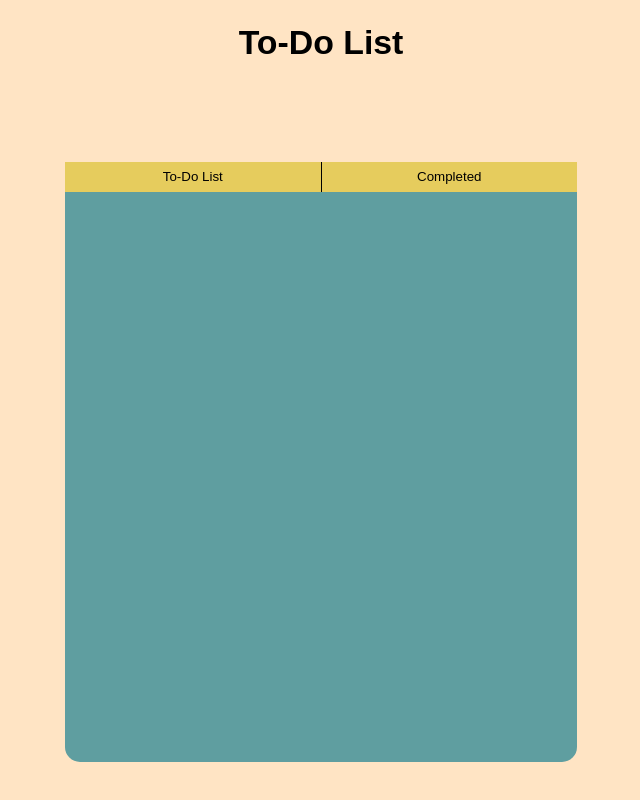
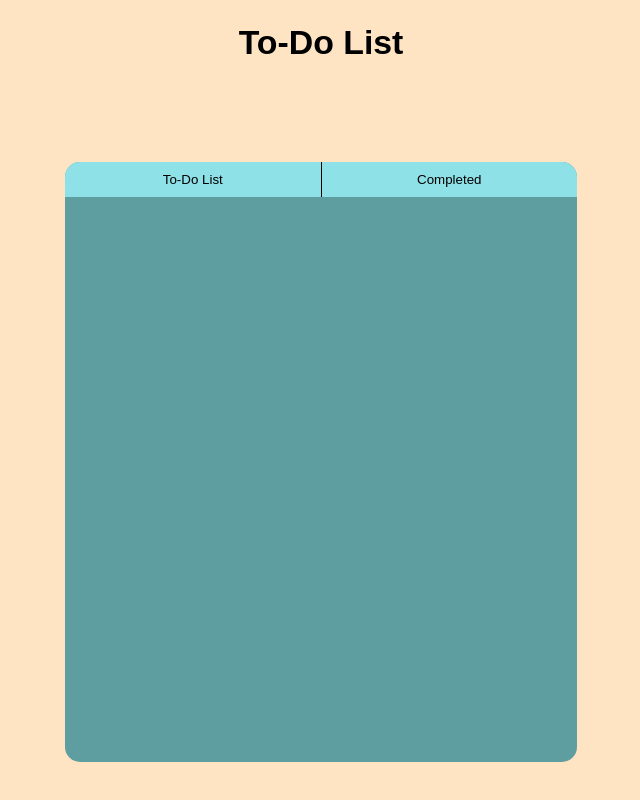
Before and after one commit to cotton-r/react-to-do-list, a React (Create React App) app in the folder my-app/: page / in a window 1280 px wide. Shown: the top 800 px of the page, without its empty margins (319-959 px from the left). Built offline with nearby package versions, Linux system fonts and the light colour scheme.

Commit message:
add border radius to the styling of the tab buttons

```diff
--- a/my-app/src/Components/TabBar/TabBar.css
+++ b/my-app/src/Components/TabBar/TabBar.css
@@ -1,6 +1,6 @@
 .TabBar {
     width: 100%;
-    height: 30px;
+    height: 35px;
     display: flex;
     justify-content: center;
 }
@@ -9,7 +9,7 @@
     width: 50%;
     text-decoration: none;
     border-style: none;
-    background-color: rgb(230, 204, 93);
+    background-color: rgb(141, 225, 231);
 }
 
 .divider {
@@ -17,3 +17,11 @@
     width: 1px;
     background-color: black;
 }
+
+#to-do-list-button {
+    border-radius: 15px 0px 0px 0px;
+}
+
+#completed-button {
+    border-radius: 0px 15px 0px 0px;
+}
--- a/my-app/src/Components/TabBar/TabBar.js
+++ b/my-app/src/Components/TabBar/TabBar.js
@@ -2,9 +2,6 @@ import React from 'react';
 import './TabBar.css';
 
 class TabBar extends React.Component {
-    constructor(props) {
-        super(props);
-    }
 
     render() {
         return (
```
